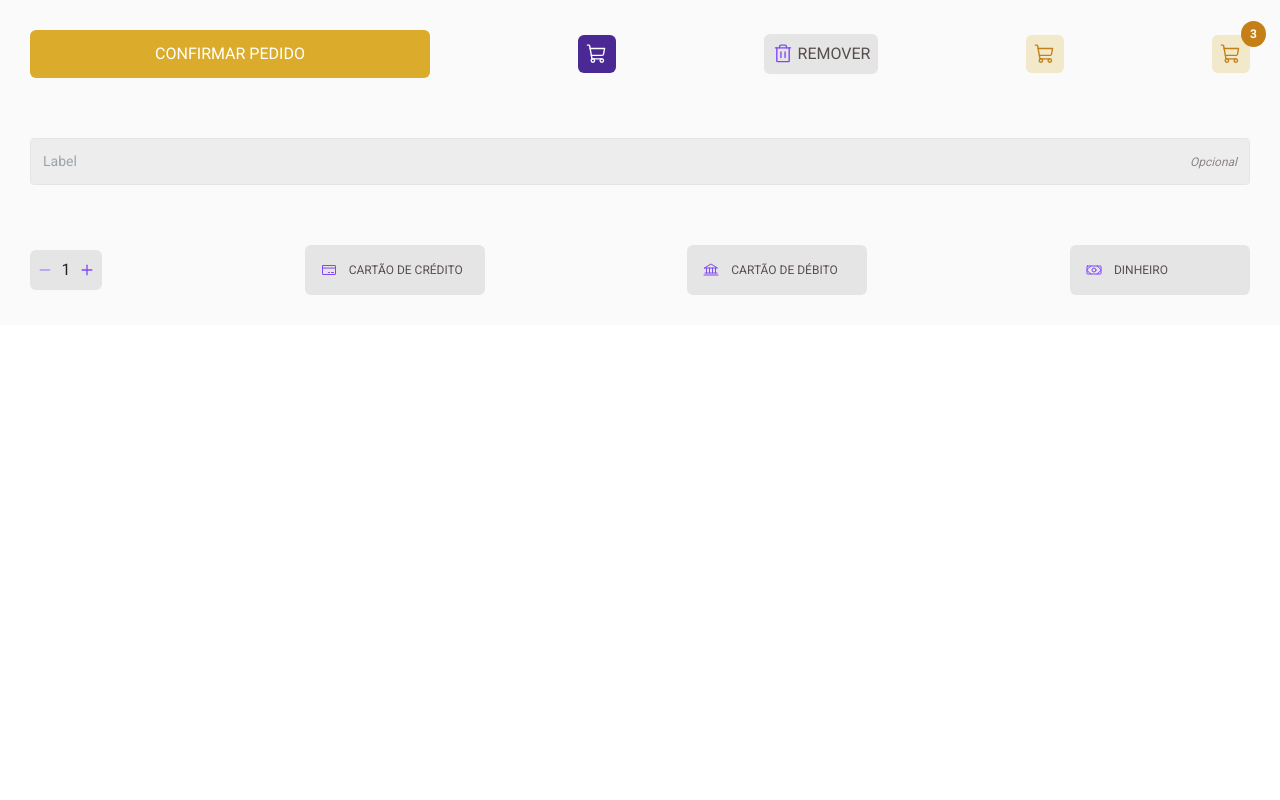
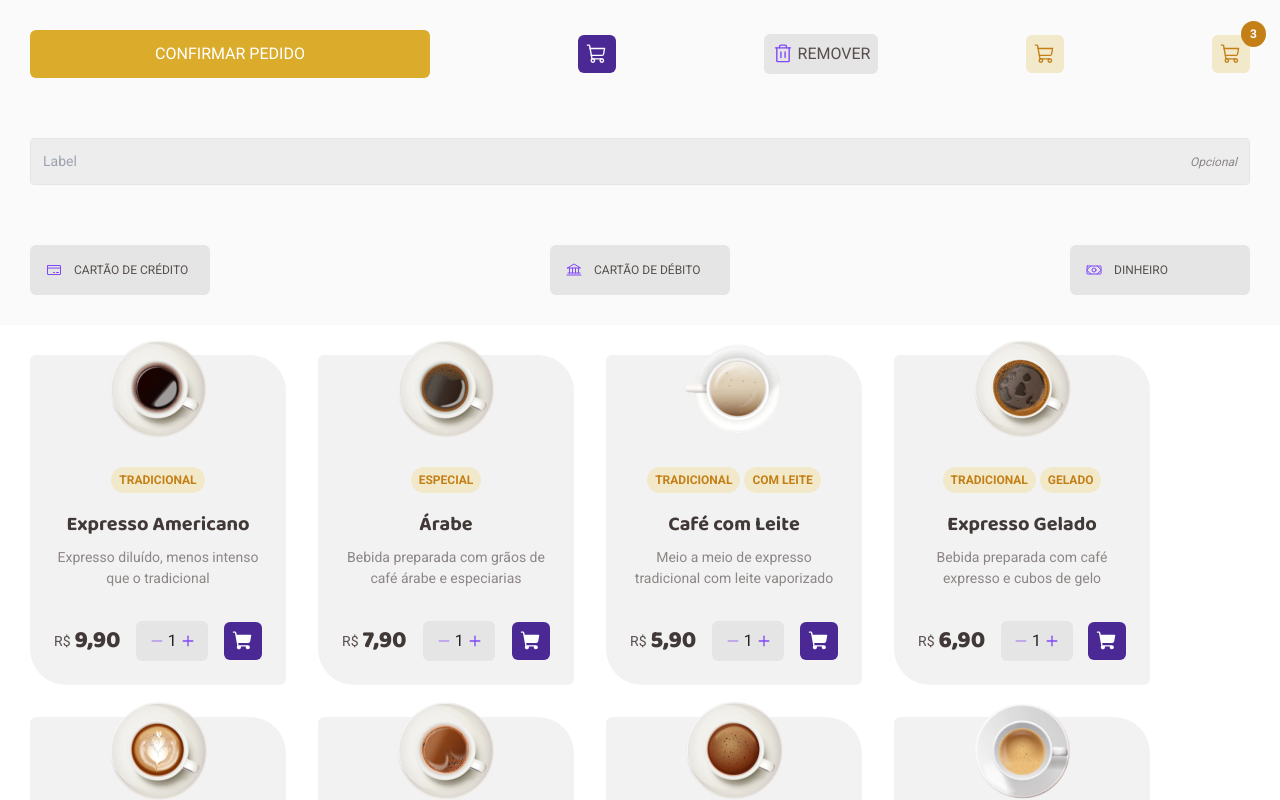
Before and after one commit to alex-britto/PDCoffe, a React (Vite) app: page / in a window 1280 px wide. Shown: the top 800 px of the page. Built offline with nearby package versions, Linux system fonts and the light colour scheme; data requests are answered from the project's data file.

Commit message:
feat: show coffees from fake database

```diff
--- a/src/App.tsx
+++ b/src/App.tsx
@@ -2,14 +2,17 @@ import { Bank, CreditCard, Money, ShoppingCart, Trash } from "phosphor-react";
 import styled, { ThemeProvider } from "styled-components";
 import {
   Button,
+  CardCoffee,
   CartButton,
   DeleteButton,
   SelectPaymentInput,
-  SelectQuantityInput,
+  Spinner,
   TextInput,
 } from "./components";
 
-import { useState } from "react";
+import { useEffect, useState } from "react";
+import { Coffee } from "./@types/coffee";
+import { api } from "./services/api";
 import { defaultTheme } from "./styles/themes";
 
 function App() {
@@ -18,26 +21,26 @@ function App() {
   const [isCreditSelected, setIsCreditSelected] = useState(false);
   const [isMoneySelected, setIsMoneySelected] = useState(false);
   const [textInputValue, setTextInputValue] = useState("");
+  const [coffeeList, setCoffeeList] = useState<Coffee[]>([]);
+  const [isLoading, setIsLoading] = useState(false);
 
-  function handleDelete() {
-    console.log("Remover pedido");
-  }
+  function handleDelete() {}
 
-  function handleAddToCart() {
-    console.log("Adicionar ao carrinho");
-  }
+  function handleAddToCart() {}
 
-  function handleClick() {
-    console.log("Confirmar pedido");
-  }
+  function handleClick() {}
 
-  console.log("Texto do input:", textInputValue);
+  const handleGetCoffeesFromApi = async () => {
+    setIsLoading(true);
+    const response = await api.get("/coffees");
+    const data = response.data;
+    setCoffeeList(data);
+    setIsLoading(false);
+  };
 
-  console.log("Métodos de pagamento selecionados:", {
-    isDebitSelected,
-    isCreditSelected,
-    isMoneySelected,
-  });
+  useEffect(() => {
+    handleGetCoffeesFromApi();
+  }, []);
 
   return (
     <ThemeProvider theme={defaultTheme}>
@@ -77,10 +80,6 @@ function App() {
       </Container>
 
       <Container>
-        <SelectQuantityInput
-          value={quantity}
-          onChange={(e) => setQuantity(e)}
-        />
         <SelectPaymentInput
           id="credit"
           label="Cartão de crédito"
@@ -100,6 +99,16 @@ function App() {
           onChange={setIsMoneySelected}
         />
       </Container>
+
+      <CoffeesContainer>
+        {isLoading ? (
+          <Spinner />
+        ) : (
+          coffeeList.map((coffee) => (
+            <CardCoffee key={coffee.id} coffee={coffee} />
+          ))
+        )}
+      </CoffeesContainer>
     </ThemeProvider>
   );
 }
@@ -113,4 +122,23 @@ const Container = styled.div`
   padding: 30px;
 `;
 
+const CoffeesContainer = styled.div`
+  display: grid;
+  grid-template-columns: repeat(4, 1fr);
+  grid-gap: 32px;
+  width: 100%;
+  max-width: 1120px;
+  padding: 30px;
+
+  @media (max-width: 768px) {
+    grid-template-columns: repeat(2, 1fr);
+    gap: 16px;
+  }
+
+  @media (max-width: 425px) {
+    grid-template-columns: repeat(1, 1fr);
+    gap: 16px;
+  }
+`;
+
 export default App;
```
